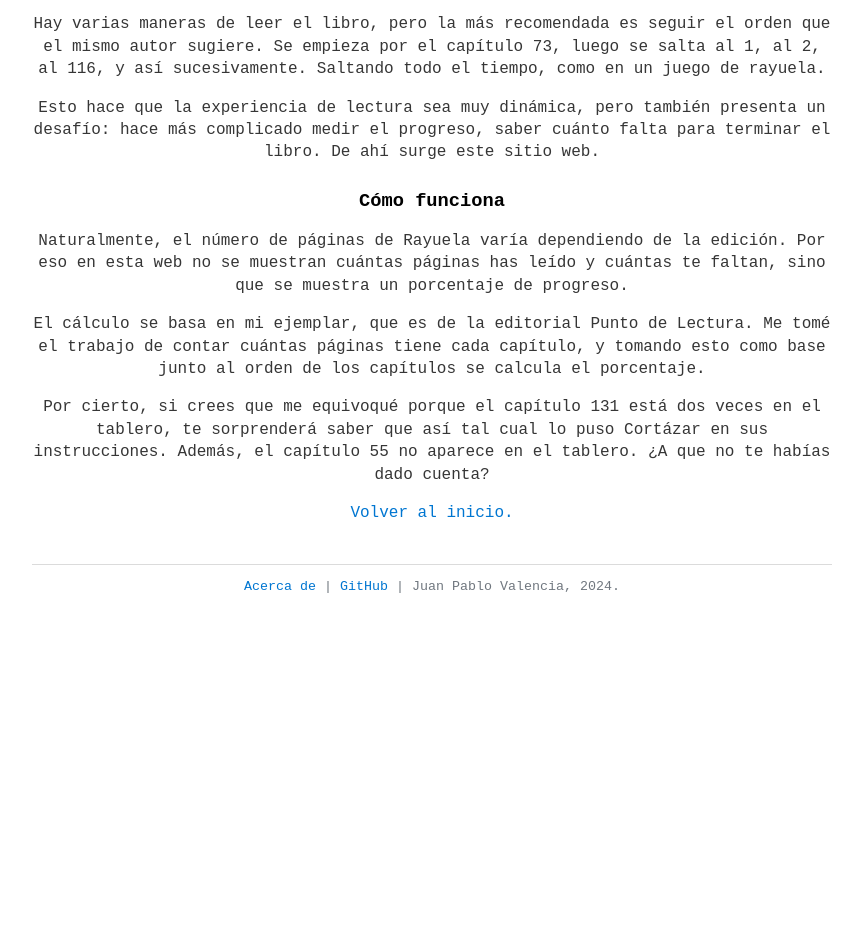
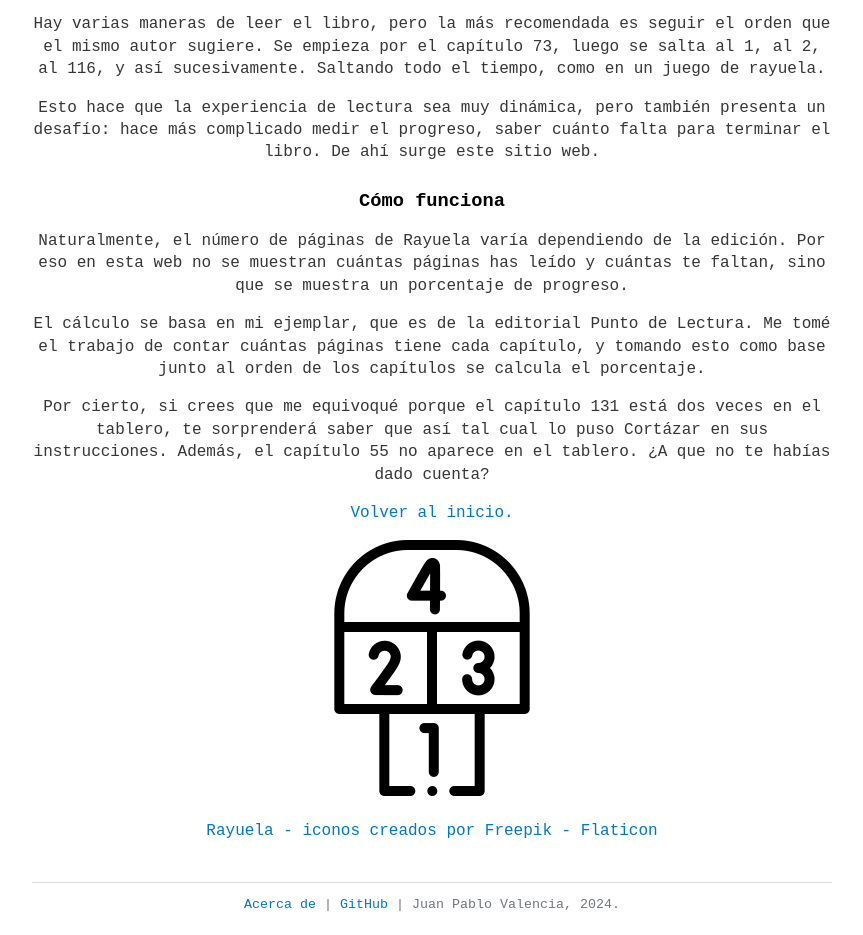
Before and after one commit to jpvg10/rayuelometro, a plain HTML site: page acerca-de.html in a window 1280 px wide. Shown: the part 159-1094 px from the top of the page, without its empty margins (208-1071 px from the left). Before the commit the page ends 800 px from the top, so only its background shows below. Drawn offline with nearby package versions, Linux system fonts and the light colour scheme.

Commit message:
agregar imagen e ícono

```diff
--- a/acerca-de.html
+++ b/acerca-de.html
@@ -6,6 +6,7 @@
   <title>Acerca de - Rayuelómetro</title>
   <link rel="stylesheet" href="https://cdn.jsdelivr.net/npm/water.css@2/out/water.css">
   <link rel="stylesheet" href="index.css">
+  <link rel="icon" type="image/png" href="favicon.png" />
 </head>
 <body>
   <h1>Rayuelómetro - Acerca de</h1>
@@ -36,6 +37,15 @@
     <a href="index.html">Volver al inicio.</a>
   </p>
 
+  <p>
+    <img src="rayuela.png" alt="rayuela">
+  </p>
+
+  <p>
+    <a href="https://www.flaticon.es/iconos-gratis/rayuela" title="rayuela iconos" target="_blank" rel="noopener noreferrer">Rayuela - iconos creados por Freepik - Flaticon</a>
+  </p>
+
+
   <footer>
     <small>
       <a href="acerca-de.html">Acerca de</a> | <a href="#">GitHub</a> | Juan Pablo Valencia, 2024.
```
Also changed, not shown: index.html (+1 -0 lines), favicon.png (added), rayuela.png (added).
